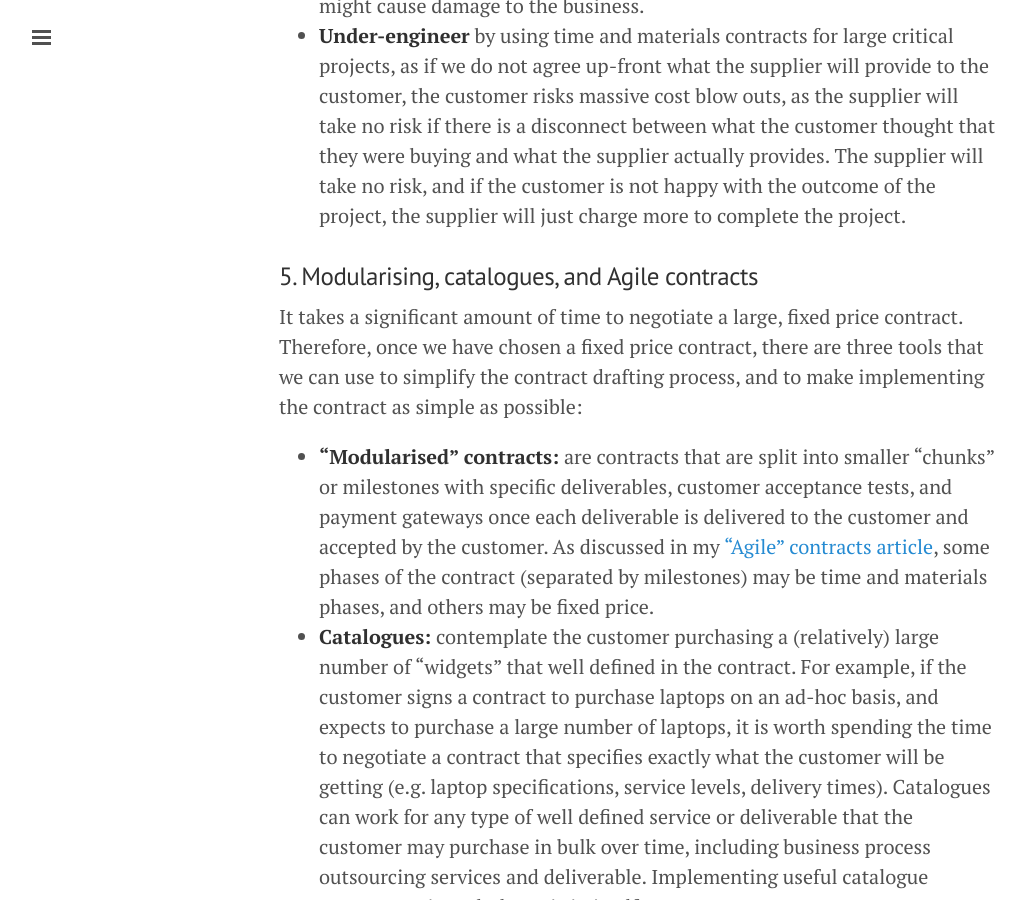
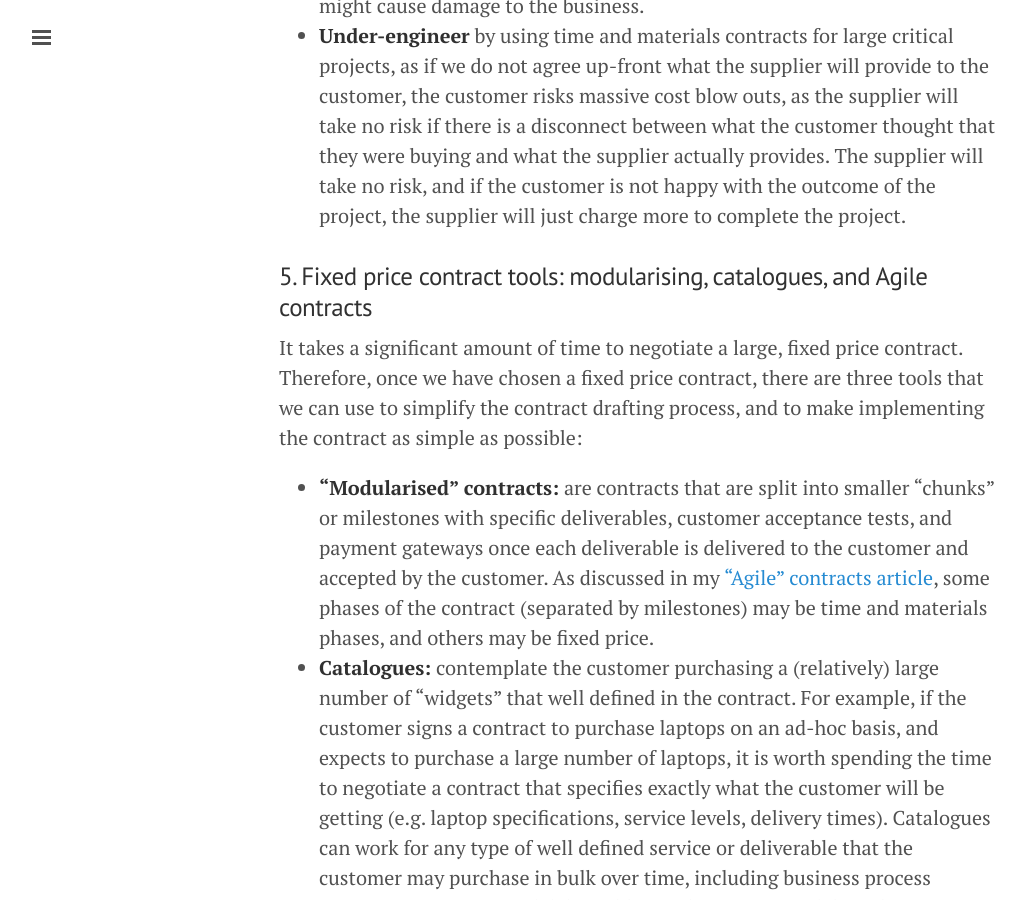
Before and after one commit to imclaren/blog, a Jekyll site: the page built from _posts/2015-02-04-contracttypes.md, in a window 1280 px wide and 900 px high, scrolled down 3005 px. Shown: the whole window, without its empty margins (1-1027 px from the left). Built offline with Jekyll 4.4.1, drawn with Linux system fonts in a browser that asks for light colours; Markdown is read by kramdown in place of the engine named in the settings.

Commit message:
Contract types post

```diff
--- a/_posts/2015-02-04-contracttypes.md
+++ b/_posts/2015-02-04-contracttypes.md
@@ -43,7 +43,7 @@ We don't:
 - **Over-engineer** by using fixed price contracts for projects that are low value and not complex (or risky), as the time invested in contract negotiations is not worth the return.  For example, it makes no sense to pay more to negotiate the contract than its value (e.g. if we invest $1m to draft and negotiate a contract with a value of $10,000), unless what we are buying is critical to the business, or if the supplier providing inadequate services might cause damage to the business.
 - **Under-engineer** by using time and materials contracts for large critical projects, as if we do not agree up-front what the supplier will provide to the customer, the customer risks massive cost blow outs, as the supplier will take no risk if there is a disconnect between what the customer thought that they were buying and what the supplier actually provides.  The supplier will take no risk, and if the customer is not happy with the outcome of the project, the supplier will just charge more to complete the project.
 
-### 5. Modularising, catalogues, and Agile contracts
+### 5. Fixed price contract tools: modularising, catalogues, and Agile contracts
 
 It takes a significant amount of time to negotiate a large, fixed price contract.  Therefore, once we have chosen a fixed price contract, there are three tools that we can use to simplify the contract drafting process, and to make implementing the contract as simple as possible:
 
```
